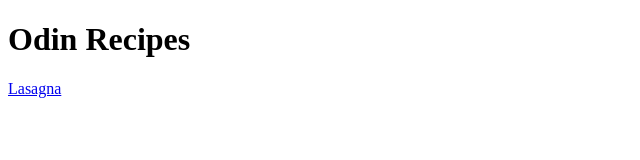
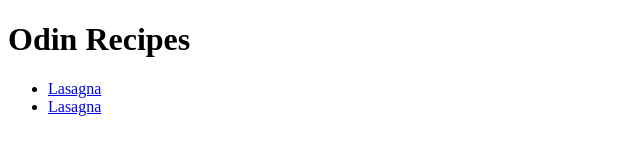
Before and after one commit to Sinixon/odin-recipes, a plain HTML site: page index.html in a window 1280 px wide. Shown: the whole page, without its empty margins (0-640 px from the left). Drawn offline with Linux system fonts and the light colour scheme.

Commit message:
Change recipe links to unordered list and add ham and potato soup

```diff
--- a/index.html
+++ b/index.html
@@ -7,6 +7,9 @@
 
     <body>
         <h1>Odin Recipes</h1>
-        <a href="recipes/lasagna.html">Lasagna</a>
+        <ul>
+            <li><a href="recipes/lasagna.html">Lasagna</a></li>
+            <li><a href="recipes/ham-and-potato-soup.html">Lasagna</a></li>
+        </ul>
     </body>
 </html>
```
